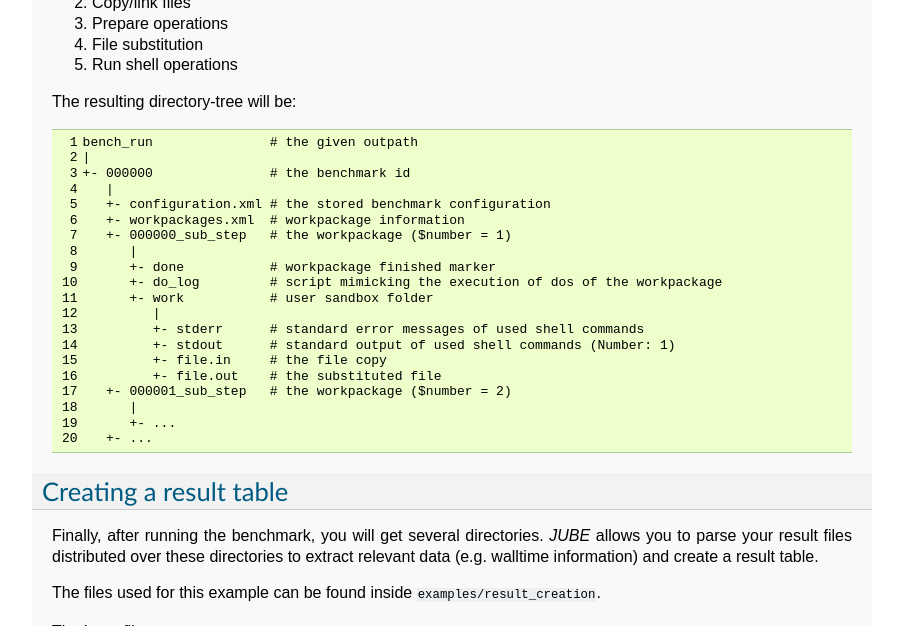
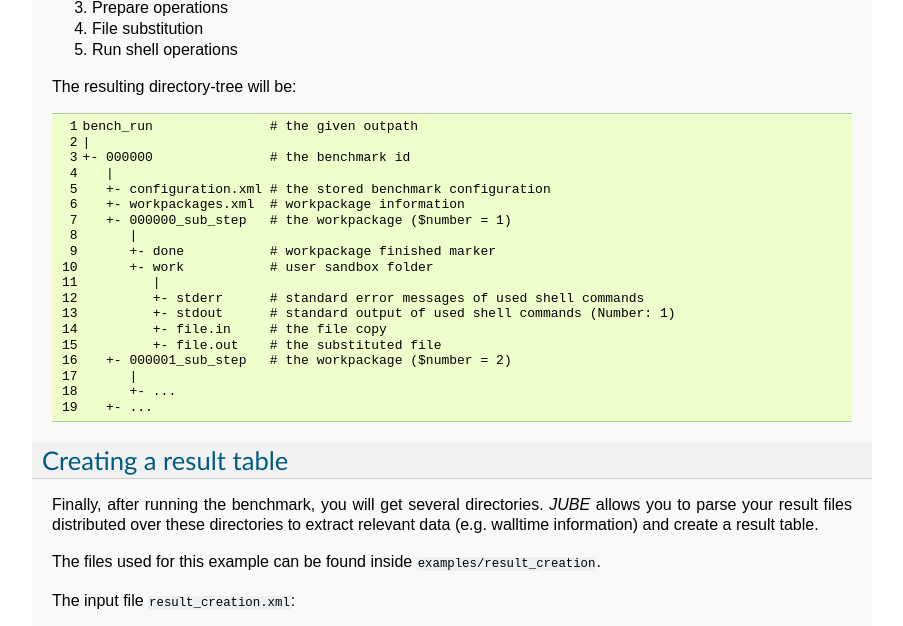
Before and after one commit to FZJ-JSC/JUBE, a Sphinx documentation site: the page built from docs/tutorial.rst, in a window 1280 px wide and 900 px high, scrolled down 7753 px, cut to the strip 0-626 px from the top of the window. Shown: the whole strip, without its empty margins (198-1101 px from the left). Built offline with Sphinx 7.4.7, drawn with Linux system fonts in a browser that asks for light colours; some of the changed text lies outside the part shown.

Commit message:
Update documentation files according to new do_log developments

```diff
--- a/docs/advanced.rst
+++ b/docs/advanced.rst
@@ -547,7 +547,6 @@ You will get the following directory structure:
       +- 000000_a_step     # the first workpackage
          |
          +- done           # workpackage finished marker
-         +- do_log         # script mimicking the execution of dos of the workpackage
          +- work           # user sandbox folder
             |
             +- stderr      # standard error messages of used shell commands
--- a/docs/glossar.rst
+++ b/docs/glossar.rst
@@ -731,7 +731,6 @@ Glossary
               +- 000000_compile (step: just an example, can be arbitrary chosen)
                  |
                  +- work (user environment)
-                 +- do_log (script mimicking the execution of dos of the workpackage)
                  +- done (workpackage finished information file)
                  +- ...  (more jube internal information files)
               +- 000001_execute
--- a/docs/tutorial.rst
+++ b/docs/tutorial.rst
@@ -232,7 +232,6 @@ Inside the benchmark directory you will see the follwing structure:
       +- 000000_say_hello  # the workpackage
          |
          +- done           # workpackage finished marker
-         +- do_log         # script mimicking the execution of dos of the workpackage
          +- work           # user sandbox folder
             |
             +- stderr      # standard error messages of used shell commands
@@ -436,7 +435,6 @@ The resulting directory-tree will be:
       +- 000000_sub_step   # the workpackage ($number = 1)
          |
          +- done           # workpackage finished marker
-         +- do_log         # script mimicking the execution of dos of the workpackage
          +- work           # user sandbox folder
             |
             +- stderr      # standard error messages of used shell commands
```
